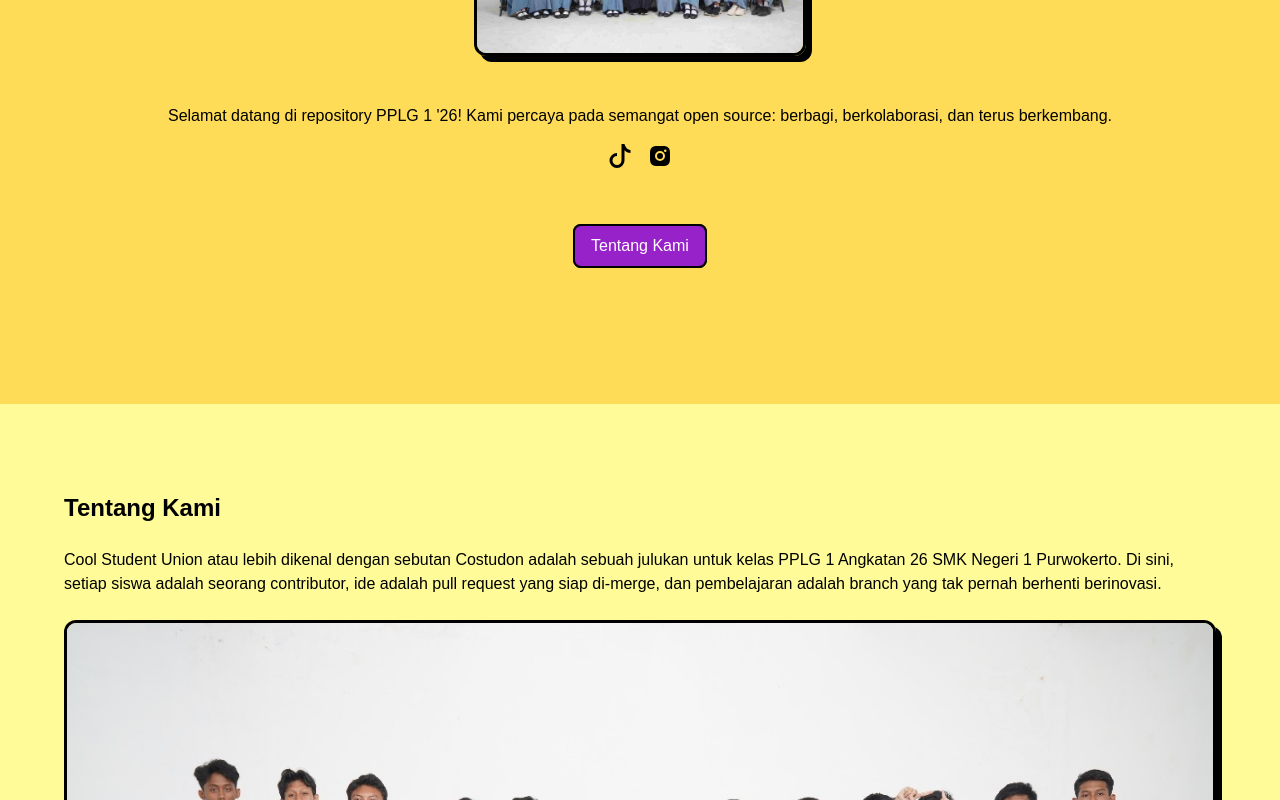
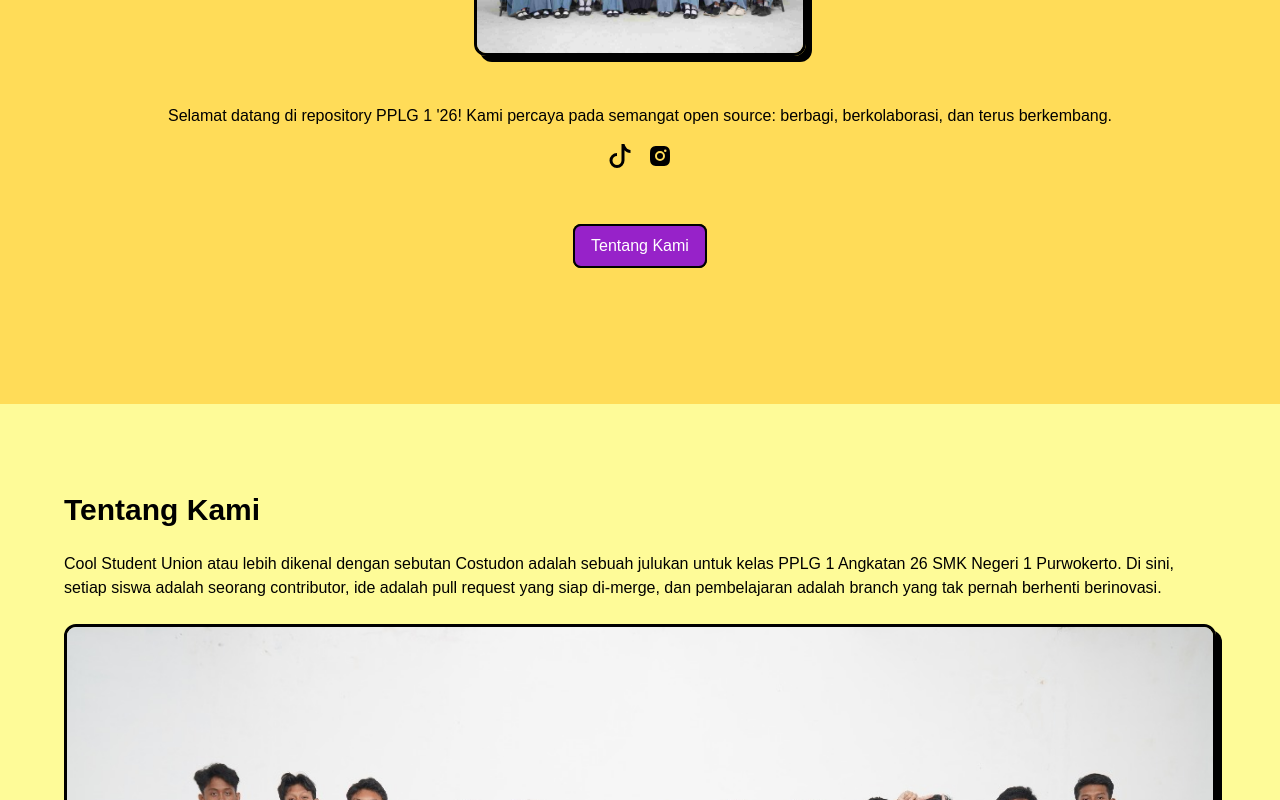
Before and after one commit to rifqi011/costudon-website, a React (Vite) app: page / in a window 1280 px wide. Shown: the part 396-1196 px from the top of the page. Built offline with nearby package versions, Linux system fonts and the light colour scheme; some icons are missing; a web font is replaced by a local one.

Commit message:
feat: Update SectionTitle component for improved styling and alignment options

```diff
--- a/src/components/SectionTitle.jsx
+++ b/src/components/SectionTitle.jsx
@@ -1,8 +1,8 @@
 export default function SectionTitle({ align, title, description, className }) {
 	return (
 		<div className={`flex flex-col gap-6 ${align === "center" ? "items-center" : "items-start"} ${className}`}>
-            <h2 className="text-2xl font-bold">{title}</h2>
-            <p className="text-base">{description}</p>
+            <h2 className="text-3xl font-bold">{title}</h2>
+            <p className={`text-base ${align === "center" ? "text-center" : "text-left"}`}>{description}</p>
 		</div>
 	)
 }
```
